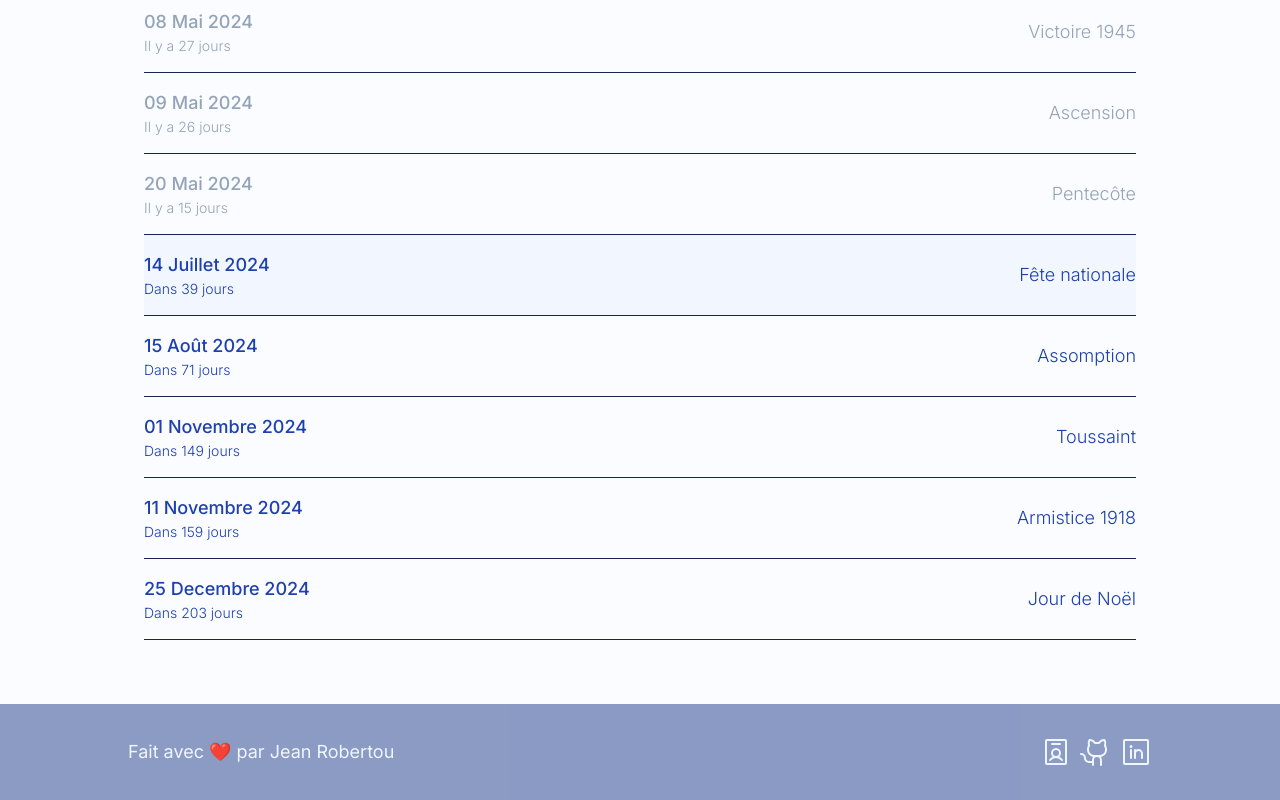
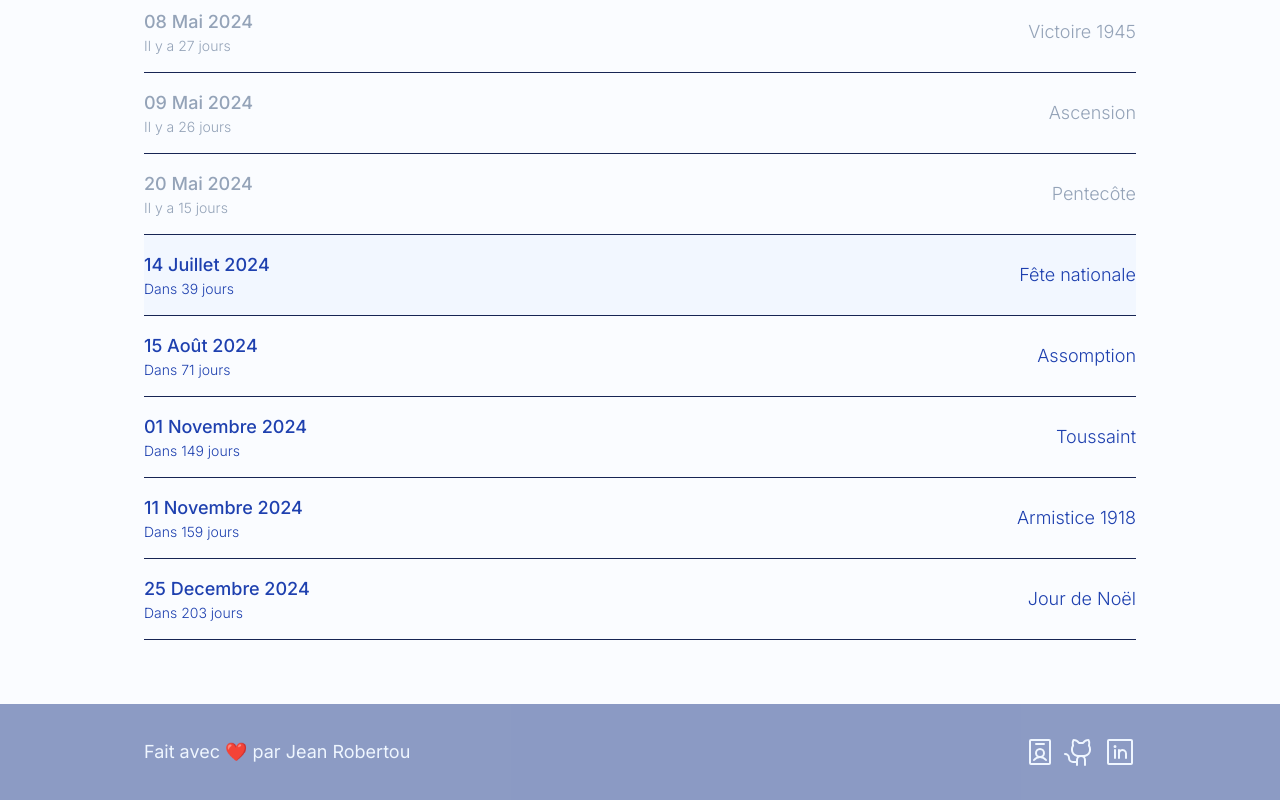
Before and after one commit to jean1591/quand-est-le-prochain-jour-ferie, a Next.js app: page / in a window 1280 px wide. Shown: the part 751-1551 px from the top of the page. Built offline with nearby package versions, Linux system fonts and the light colour scheme.

Commit message:
fix footer padding

```diff
--- a/src/app/component/footer.tsx
+++ b/src/app/component/footer.tsx
@@ -9,7 +9,7 @@ import Link from "next/link";
 export const Footer = () => {
   return (
     <div className="sticky top-[100vh] h-24 w-full bg-blue-900/50">
-      <div className="h-full flex items-center justify-between px-4 sm:px-0 mx-auto max-w-5xl text-blue-50 text-lg font-normal">
+      <div className="h-full flex items-center justify-between px-4 mx-auto max-w-5xl text-blue-50 text-lg font-normal">
         <p className="text-left text-base sm:text-lg">
           Fait avec ❤️ par Jean Robertou
         </p>
```
